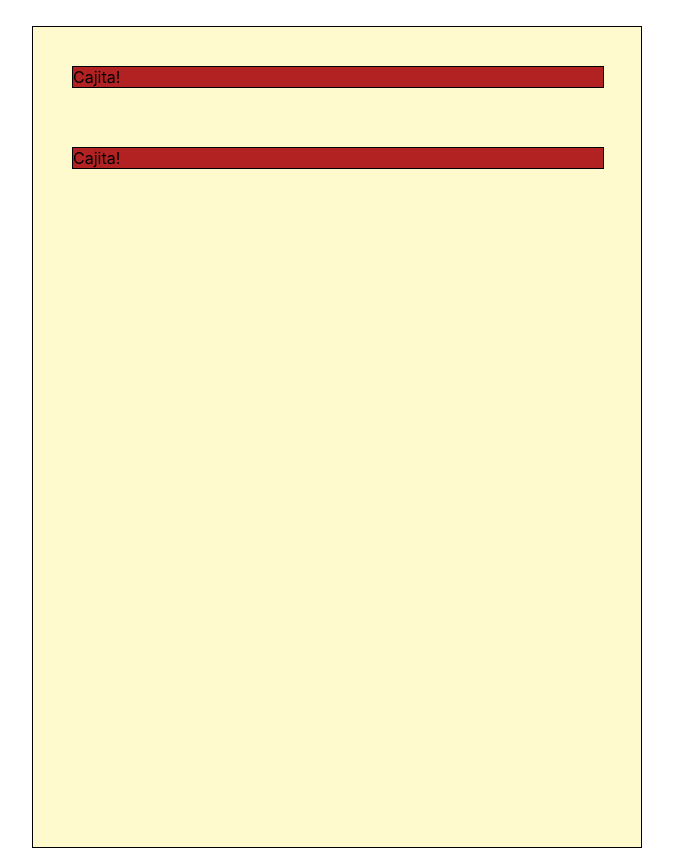
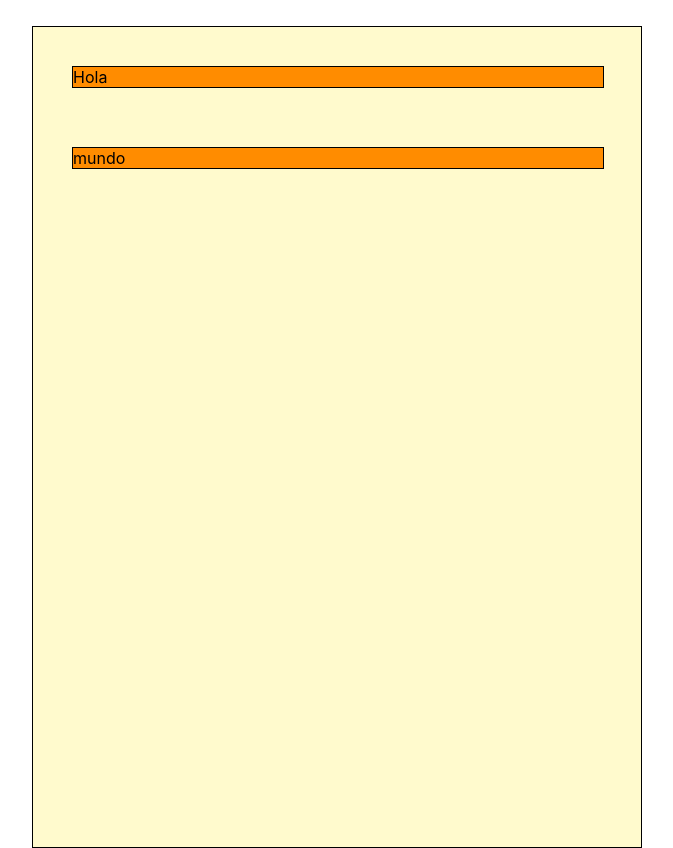
Before and after one commit to matipacheco/to-do-list, a React (Create React App) app: page / in a window 1280 px wide. Shown: the whole page, without its empty margins (303-976 px from the left). Built offline with nearby package versions, Linux system fonts and the light colour scheme.

Commit message:
card refactor

```diff
--- a/src/css/Card.css
+++ b/src/css/Card.css
@@ -1,6 +1,6 @@
 .card {
     border: 1px solid black;
-    background-color: firebrick;
+    background-color: darkorange;
     margin: 5%;
     width: 90%;
 }
--- a/src/javascript/Board.js
+++ b/src/javascript/Board.js
@@ -6,8 +6,8 @@ class Board extends Component {
     render() {
         return(
             <div className="board">
-                <Card/>
-                <Card/>
+                <Card content={'Hola'}/>
+                <Card content={'mundo'}/>
             </div>
         );
     }
--- a/src/javascript/Card.js
+++ b/src/javascript/Card.js
@@ -5,7 +5,7 @@ class Card extends Component {
     render() {
         return (
             <div className="card">
-                Cajita!
+                {this.props.content}
             </div>
         );
     }
```
